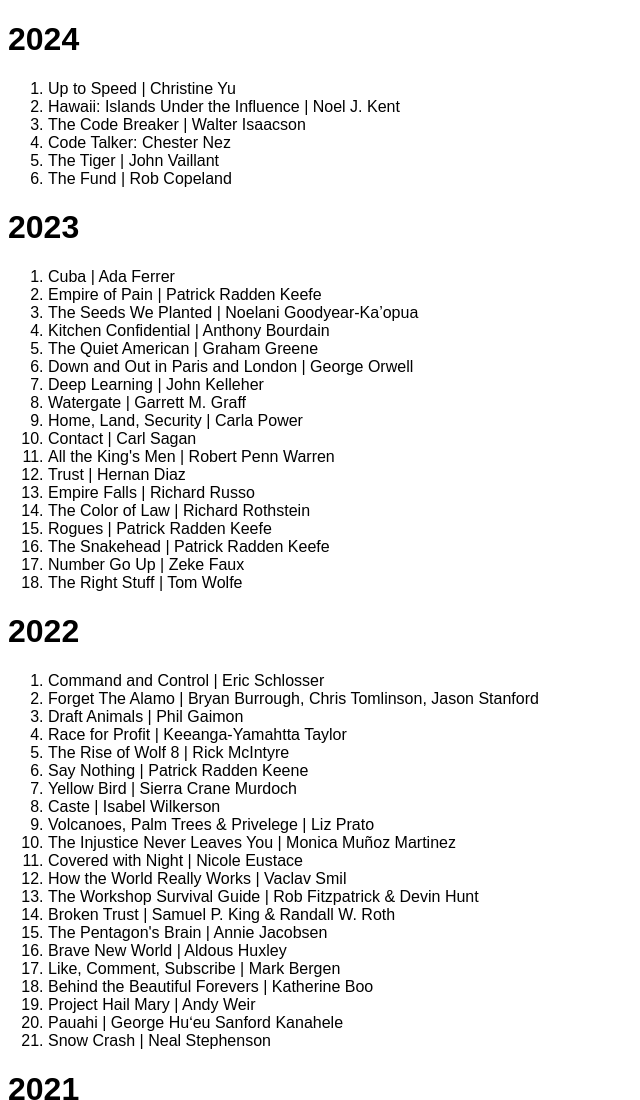
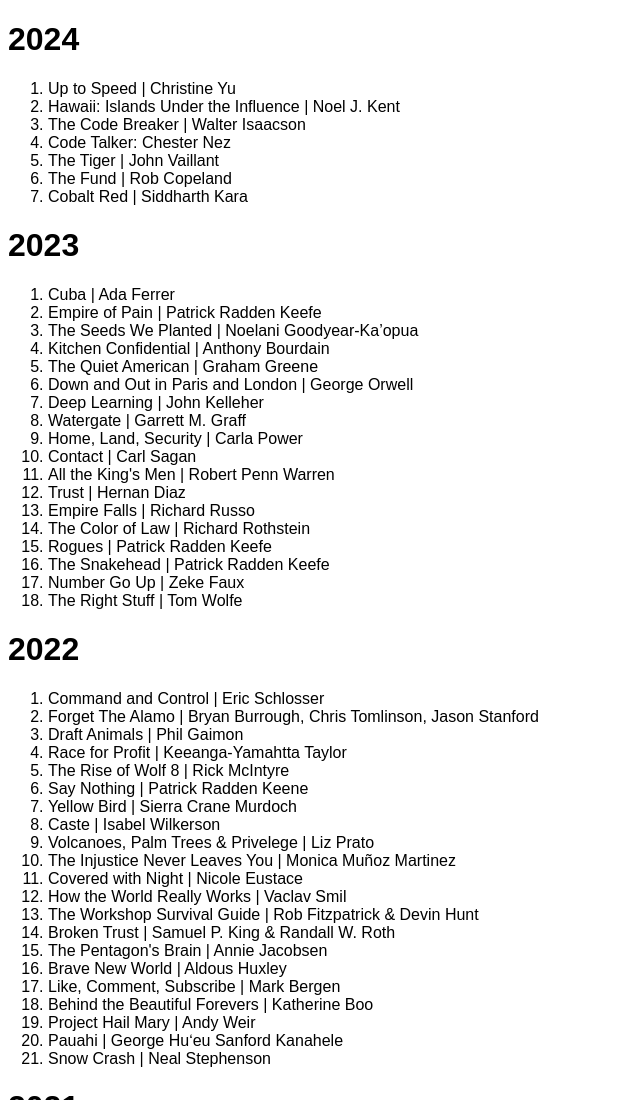
Before and after one commit to davemoyer/books, a plain HTML site: page index.html in a window 1280 px wide. Shown: the top 1100 px of the page, without its empty margins (0-640 px from the left). Drawn offline with Linux system fonts and the light colour scheme.

Commit message:
Add cobalt red

```diff
--- a/index.html
+++ b/index.html
@@ -19,6 +19,7 @@
 	<li>Code Talker: Chester Nez</li>
 	<li>The Tiger | John Vaillant</li>
 	<li>The Fund | Rob Copeland</li>
+	<li>Cobalt Red | Siddharth Kara</li>
  </ol>
 </p>
 <h1>2023</h1>
```
